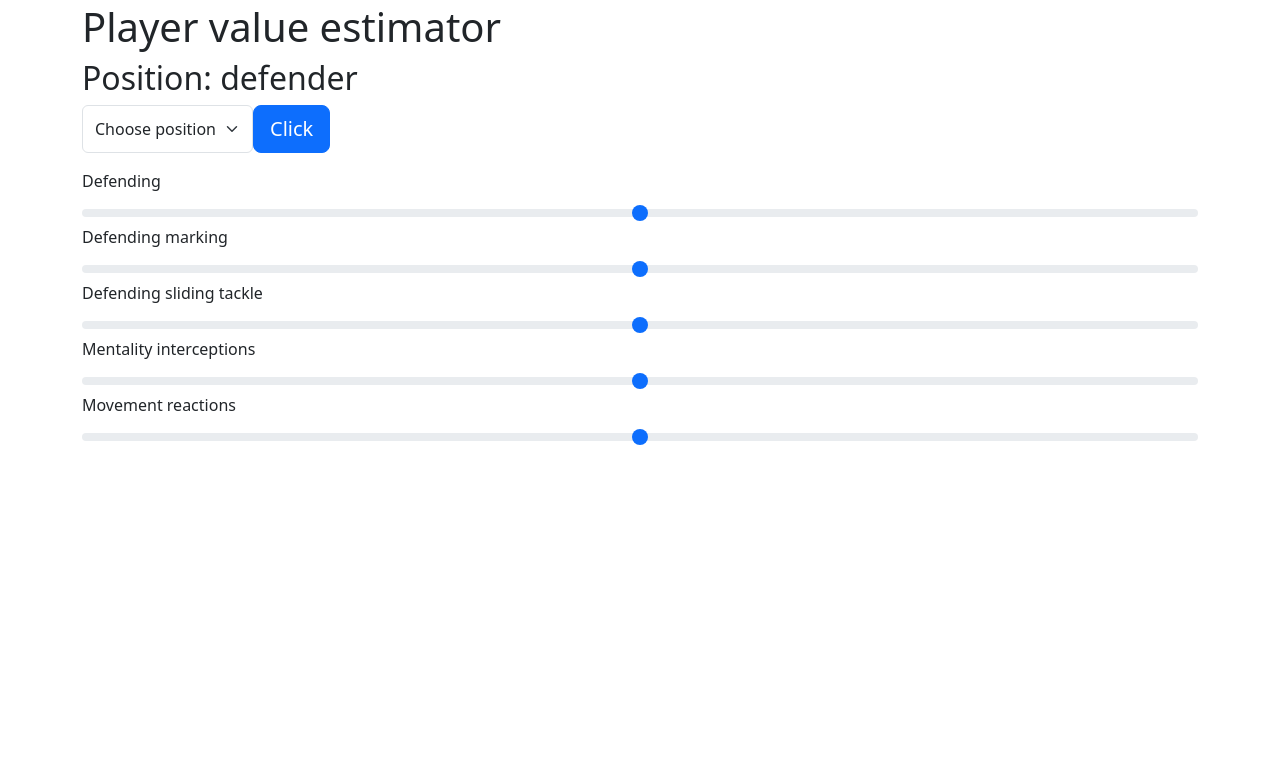
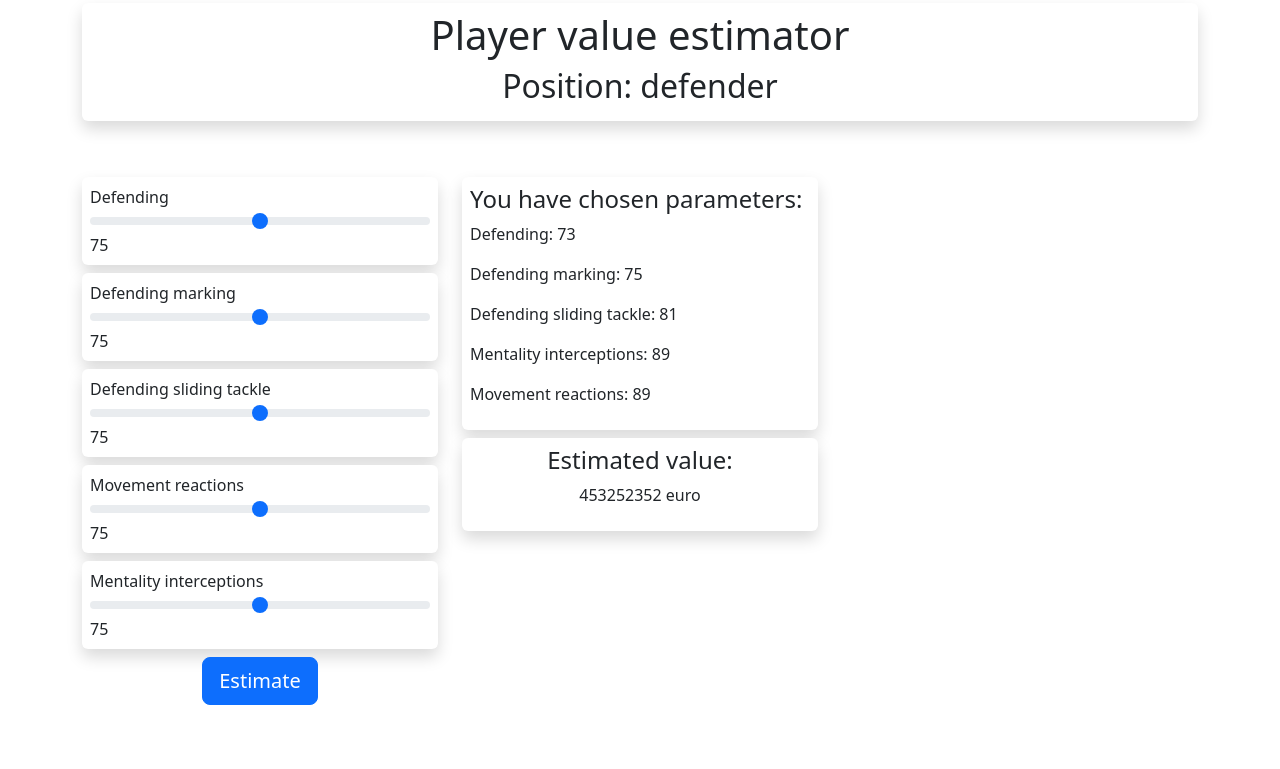
Before and after one commit to Arthemyst/Football_analysis, a Django app: template src/players/templates/players/defender_value_estimation.html in a window 1280 px wide. Shown: the part 117-886 px from the top of the page. Before the commit the page ends 562 px from the top, so only its background shows below. Run offline with Django 3.2, Linux system fonts and the light colour scheme; the template is opened without the code that fills it, so the values that code supplies are empty; parts of the project's set-up code (start-up, migrations or seed data) failed here and were passed over; some libraries are stand-ins or nearby versions.

Commit message:
Feat: Modified defender, attacker, midfielder estimation pages.

```diff
--- a/src/players/templates/players/defender_value_estimation.html
+++ b/src/players/templates/players/defender_value_estimation.html
@@ -1,34 +1,97 @@
 {% extends 'players/base.html' %}
 {% block content %}
-<h1>Player value estimator</h1>
-<h2>Position: defender</h2>
-<div class="input-group">
+<center>
+    <div class="shadow p-2 mb-2 bg-body rounded">
+        <h1>Player value estimator</h1>
+        <h2>Position: defender</h2>
+    </div>
+</center>
 
-    <form class="d-flex" action="">
-        <select required class="form-select" name="chosen_statistic" aria-label="Default select example">
-            <option selected="true" disabled="disabled" value="" hidden>Choose position</option>
+<div class="row g-4 py-5 row-cols-1 row-cols-lg-3">
 
-            <option>Attacker</option>
-            <option>Midfielder</option>
-            <option>Defender</option>
+    <form method="post">
+        <div class="column">
 
-        </select>
-        <span class="input-group-btn">
+            <div class="item shadow p-2 mb-2 bg-body rounded">
+                Defending
+                <input type="range" class="form-range " value="75" min="50" max="100"
+                    oninput="showAmount_defending(this.value)" />
+                <span id="defending">75</span>
+            </div>
+            <div class="item shadow p-2 mb-2 bg-body rounded">
+                Defending marking
+                <input type="range" class="form-range" value="75" min="50" max="100"
+                    oninput="showAmount_defending_marking(this.value)" />
+                <span id="defending_marking">75</span>
+            </div>
+            <div class="item shadow p-2 mb-2 bg-body rounded">
 
-            <button class="btn btn-lg btn-primary my-2 my-sm-0" type="submit">Click</button>
-        </span>
+                Defending sliding tackle
+                <input type="range" class="form-range" value="75" min="50" max="100"
+                    oninput="showAmount_defending_sliding_tackle(this.value)" />
+                <span id="defending_sliding_tackle">75</span>
+            </div>
+            <div class="item shadow p-2 mb-2 bg-body rounded">
+
+                Movement reactions
+                <input type="range" class="form-range" value="75" min="50" max="100"
+                    oninput="showAmount_movement_reactions(this.value)" />
+                <span id="movement_reactions">75</span>
+
+            </div>
+            <div class="item shadow p-2 mb-2 bg-body rounded">
+
+                Mentality interceptions
+                <input type="range" class="form-range" value="75" min="50" max="100"
+                    oninput="showAmount_mentality_interceptions(this.value)" />
+                <span id="mentality_interceptions">75</span>
+            </div>
+
+
+
+            <script>
+                function showAmount_defending(newAmount_defending) {
+                    document.getElementById('defending').innerHTML = newAmount_defending;
+                }
+                function showAmount_defending_marking(newAmount_defending_marking) {
+                    document.getElementById('defending_marking').innerHTML = newAmount_defending_marking;
+                }
+                function showAmount_defending_sliding_tackle(newAmount_defending_sliding_tackle) {
+                    document.getElementById('defending_sliding_tackle').innerHTML = newAmount_defending_sliding_tackle;
+                }
+                function showAmount_movement_reactions(newAmount_movement_reactions) {
+                    document.getElementById('movement_reactions').innerHTML = newAmount_movement_reactions;
+                }
+                function showAmount_mentality_interceptions(newAmount_mentality_interceptions) {
+                    document.getElementById('mentality_interceptions').innerHTML = newAmount_mentality_interceptions;
+                }
+
+            </script>
+            <center>
+
+                <input type="submit" value="Estimate" class="btn btn-lg btn-primary my-2 my-sm-0">
+            </center>
+        </div>
     </form>
+    <div class="feature col">
 
+        <div class="item shadow p-2 mb-2 bg-body rounded">
+            <h4>You have chosen parameters:</h4>
+            <p>Defending: 73</p>
+            <p>Defending marking: 75</p>
+            <p>Defending sliding tackle: 81</p>
+            <p>Mentality interceptions: 89</p>
+            <p>Movement reactions: 89</p>
+
+        </div>
+        <center>
+            <div class="item shadow p-2 mb-2 bg-body rounded">
+                <h4>Estimated value:</h4>
+                <p>453252352 euro</p>
+            </div>
+        </center>
+    </div>
 </div>
-<label for="customRange1" class="form-label">Defending</label>
-<input type="range" class="form-range" id="customRange1">
-<label for="customRange1" class="form-label">Defending marking</label>
-<input type="range" class="form-range" id="customRange2">
-<label for="customRange1" class="form-label">Defending sliding tackle</label>
-<input type="range" class="form-range" id="customRange3">
-<label for="customRange1" class="form-label">Mentality interceptions</label>
-<input type="range" class="form-range" id="customRange4">
-<label for="customRange1" class="form-label">Movement reactions</label>
-<input type="range" class="form-range" id="customRange5">
+</div>
 
 {% endblock %}
--- a/src/players/templates/players/player_detail.html
+++ b/src/players/templates/players/player_detail.html
@@ -84,8 +84,9 @@
                     </div>
                 </div>
             </div>
-
-            {{ chart|safe }}
+            <div style='height: 500px'>
+                {{ chart|safe }}
+            </div>
         </div>
 
 
--- a/src/players/views.py
+++ b/src/players/views.py
@@ -83,6 +83,7 @@ class PlayerDetailView(DetailView):
             go.Scatter(
                 x=[c[1] for c in chosen_statistic_year],
                 y=[c[0] for c in chosen_statistic_year],
+
             )
         )
         fig.update_xaxes(dtick="d")
```
Also changed, not shown: src/players/templates/players/attacker_value_estimation.html (+16 -17 lines), src/players/templates/players/midfielder_value_estimation.html (+10 -8 lines).
